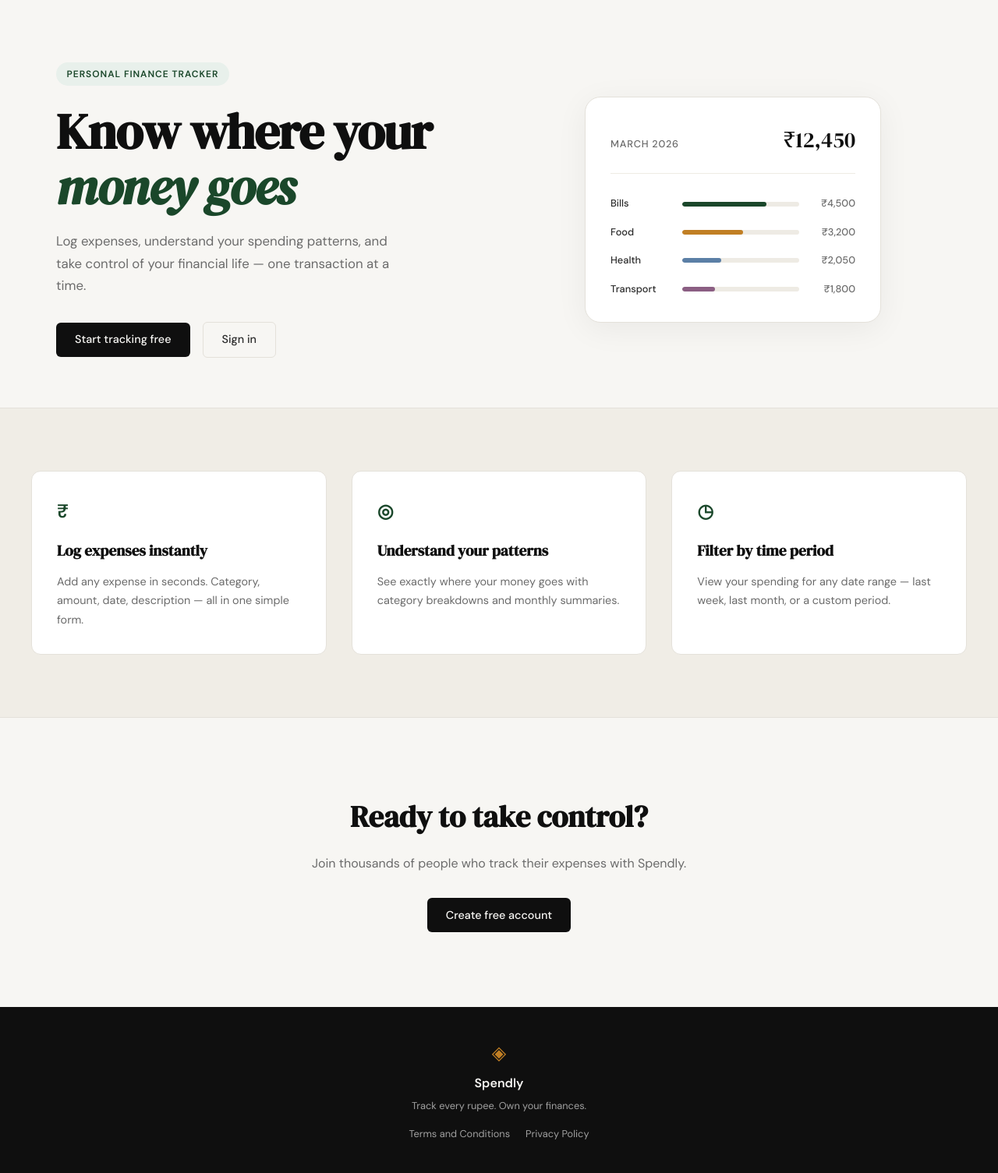
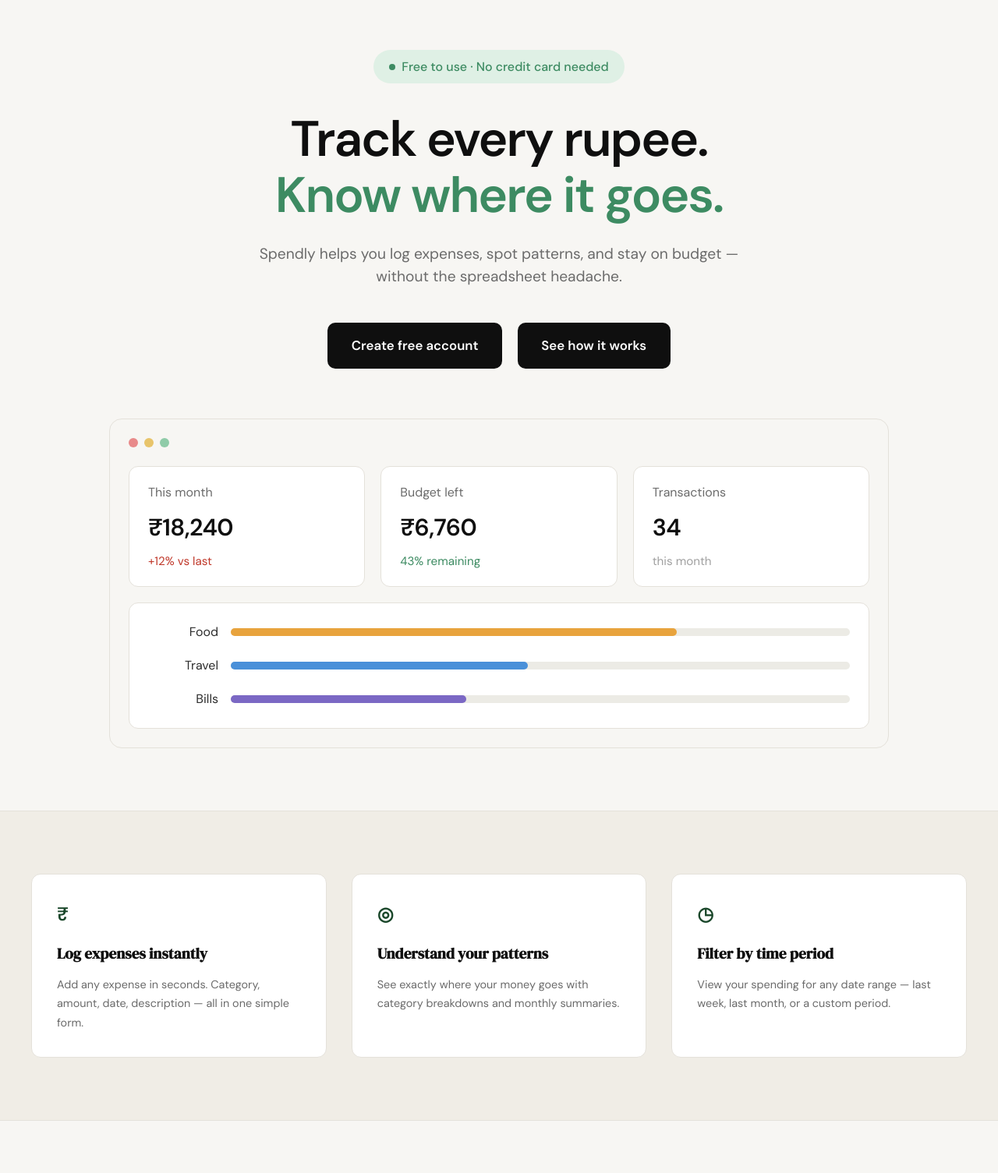
Before and after one commit to itsMayankVashistha/spendlyv1, a Flask app: page / in a window 1280 px wide. Shown: the part 61-1566 px from the top of the page at 78% size. Run offline with Flask 3, Linux system fonts and the light colour scheme.

Commit message:
landing: redesign hero section to match mockup
Co-Authored-By: Claude Opus 5 (1M context) <noreply@anthropic.com>

```diff
--- /dev/null
+++ b/static/css/landing.css
@@ -0,0 +1,205 @@
+/* ------------------------------------------------------------------ */
+/* Landing hero — overrides the base hero rules in style.css           */
+/* ------------------------------------------------------------------ */
+
+.hero {
+    display: block;
+    max-width: 1100px;
+    margin: 0 auto;
+    padding: 4rem 2rem 5rem;
+    text-align: center;
+    --hero-green: #3d8b62;
+}
+
+.hero-inner {
+    max-width: 780px;
+    margin: 0 auto;
+}
+
+/* Badge -------------------------------------------------------------- */
+
+.hero-badge {
+    display: inline-flex;
+    align-items: center;
+    gap: 0.5rem;
+    background: #dff0e5;
+    color: var(--hero-green);
+    font-size: 1rem;
+    font-weight: 500;
+    letter-spacing: 0;
+    text-transform: none;
+    padding: 0.55rem 1.25rem;
+    border-radius: 999px;
+    margin-bottom: 2.25rem;
+}
+
+.hero-badge::before {
+    content: "";
+    width: 8px;
+    height: 8px;
+    border-radius: 50%;
+    background: var(--hero-green);
+}
+
+/* Headline ----------------------------------------------------------- */
+
+.hero-title {
+    font-family: var(--font-body);
+    font-weight: 600;
+    font-size: clamp(2.4rem, 5.6vw, 4rem);
+    line-height: 1.12;
+    letter-spacing: -0.03em;
+    color: var(--ink);
+    margin-bottom: 1.5rem;
+}
+
+.hero-title .hero-title-accent {
+    display: block;
+    color: var(--hero-green);
+}
+
+.hero-subtitle {
+    font-size: 1.2rem;
+    line-height: 1.55;
+    color: var(--ink-muted);
+    max-width: 620px;
+    margin: 0 auto 2.75rem;
+}
+
+/* Actions ------------------------------------------------------------ */
+
+.hero-actions {
+    display: flex;
+    justify-content: center;
+    gap: 1.25rem;
+    flex-wrap: wrap;
+}
+
+.hero-actions .hero-btn {
+    display: inline-block;
+    background: var(--ink);
+    color: var(--paper-card);
+    font-size: 1.05rem;
+    font-weight: 600;
+    padding: 1rem 1.9rem;
+    border: none;
+    border-radius: 10px;
+    transition: opacity 0.2s;
+}
+
+.hero-actions .hero-btn:hover { opacity: 0.85; }
+
+/* Preview panel ------------------------------------------------------ */
+
+.hero-preview {
+    max-width: 1000px;
+    margin: 4rem auto 0;
+    background: var(--paper);
+    border: 1px solid var(--border);
+    border-radius: 16px;
+    padding: 1.5rem;
+    text-align: left;
+}
+
+.preview-dots {
+    display: flex;
+    gap: 0.5rem;
+    margin-bottom: 1.5rem;
+}
+
+.preview-dots span {
+    width: 12px;
+    height: 12px;
+    border-radius: 50%;
+}
+
+.preview-dots span:nth-child(1) { background: #e88a8a; }
+.preview-dots span:nth-child(2) { background: #e8c46a; }
+.preview-dots span:nth-child(3) { background: #8fcba8; }
+
+.preview-stats {
+    display: grid;
+    grid-template-columns: repeat(3, 1fr);
+    gap: 1.25rem;
+    margin-bottom: 1.25rem;
+}
+
+.preview-stat {
+    background: var(--paper-card);
+    border: 1px solid var(--border);
+    border-radius: 12px;
+    padding: 1.25rem 1.5rem;
+}
+
+.preview-stat-label {
+    font-size: 1rem;
+    color: var(--ink-muted);
+    margin-bottom: 0.5rem;
+}
+
+.preview-stat-value {
+    font-family: var(--font-body);
+    font-size: 1.9rem;
+    font-weight: 600;
+    letter-spacing: -0.02em;
+    color: var(--ink);
+    margin-bottom: 0.4rem;
+}
+
+.preview-stat-note { font-size: 0.95rem; color: var(--ink-faint); }
+.preview-stat-note.is-up { color: #c0392b; }
+.preview-stat-note.is-good { color: var(--hero-green); }
+
+/* Category bars ------------------------------------------------------ */
+
+.preview-bars {
+    background: var(--paper-card);
+    border: 1px solid var(--border);
+    border-radius: 12px;
+    padding: 1.5rem;
+    display: flex;
+    flex-direction: column;
+    gap: 1.1rem;
+}
+
+.preview-bar-row {
+    display: grid;
+    grid-template-columns: 90px 1fr;
+    align-items: center;
+    gap: 1rem;
+}
+
+.preview-bar-label {
+    font-size: 1rem;
+    color: var(--ink-soft);
+    text-align: right;
+}
+
+.preview-bar-track {
+    height: 10px;
+    background: #ecebe5;
+    border-radius: 999px;
+}
+
+.preview-bar-fill {
+    height: 100%;
+    border-radius: 999px;
+}
+
+.preview-bar-fill.is-food { background: #e8a33d; }
+.preview-bar-fill.is-travel { background: #4a90d9; }
+.preview-bar-fill.is-bills { background: #7b68c4; }
+
+/* Responsive --------------------------------------------------------- */
+
+@media (max-width: 860px) {
+    .hero { padding: 3rem 1.25rem 3.5rem; }
+    .hero-subtitle { font-size: 1.05rem; }
+    .preview-stats { grid-template-columns: 1fr; }
+    .hero-preview { margin-top: 2.5rem; }
+}
+
+@media (max-width: 520px) {
+    .hero-actions { flex-direction: column; align-items: stretch; }
+    .preview-bar-row { grid-template-columns: 70px 1fr; }
+}
--- a/templates/landing.html
+++ b/templates/landing.html
@@ -1,60 +1,72 @@
 {% extends "base.html" %}
 
 {% block title %}Spendly — Track Every Rupee{% endblock %}
+
+{% block head %}
+<link rel="stylesheet" href="{{ url_for('static', filename='css/landing.css') }}">
+{% endblock %}
 
 {% block content %}
 
 <section class="hero">
     <div class="hero-inner">
-        <div class="hero-badge">Personal Finance Tracker</div>
+        <div class="hero-badge">Free to use · No credit card needed</div>
         <h1 class="hero-title">
-            Know where your<br>
-            <em>money goes</em>
+            Track every rupee.
+            <span class="hero-title-accent">Know where it goes.</span>
         </h1>
         <p class="hero-subtitle">
-            Log expenses, understand your spending patterns,
-            and take control of your financial life —
-            one transaction at a time.
+            Spendly helps you log expenses, spot patterns, and stay
+            on budget — without the spreadsheet headache.
         </p>
         <div class="hero-actions">
-            <a href="{{ url_for('register') }}" class="btn-primary">Start tracking free</a>
-            <a href="{{ url_for('login') }}" class="btn-ghost">Sign in</a>
+            <a href="{{ url_for('register') }}" class="hero-btn">Create free account</a>
+            <a href="{{ url_for('login') }}" class="hero-btn">See how it works</a>
         </div>
     </div>
-    <div class="hero-visual">
-        <div class="mock-card">
-            <div class="mock-card-header">
-                <span class="mock-label">March 2026</span>
-                <span class="mock-total">₹12,450</span>
+
+    <div class="hero-preview">
+        <div class="preview-dots">
+            <span></span>
+            <span></span>
+            <span></span>
+        </div>
+
+        <div class="preview-stats">
+            <div class="preview-stat">
+                <p class="preview-stat-label">This month</p>
+                <p class="preview-stat-value">₹18,240</p>
+                <p class="preview-stat-note is-up">+12% vs last</p>
             </div>
-            <div class="mock-bars">
-                <div class="mock-bar-row">
-                    <span class="mock-cat">Bills</span>
-                    <div class="mock-bar-track">
-                        <div class="mock-bar" style="width: 72%"></div>
-                    </div>
-                    <span class="mock-amt">₹4,500</span>
+            <div class="preview-stat">
+                <p class="preview-stat-label">Budget left</p>
+                <p class="preview-stat-value">₹6,760</p>
+                <p class="preview-stat-note is-good">43% remaining</p>
+            </div>
+            <div class="preview-stat">
+                <p class="preview-stat-label">Transactions</p>
+                <p class="preview-stat-value">34</p>
+                <p class="preview-stat-note">this month</p>
+            </div>
+        </div>
+
+        <div class="preview-bars">
+            <div class="preview-bar-row">
+                <span class="preview-bar-label">Food</span>
+                <div class="preview-bar-track">
+                    <div class="preview-bar-fill is-food" style="width: 72%"></div>
                 </div>
-                <div class="mock-bar-row">
-                    <span class="mock-cat">Food</span>
-                    <div class="mock-bar-track">
-                        <div class="mock-bar mock-bar-2" style="width: 52%"></div>
-                    </div>
-                    <span class="mock-amt">₹3,200</span>
+            </div>
+            <div class="preview-bar-row">
+                <span class="preview-bar-label">Travel</span>
+                <div class="preview-bar-track">
+                    <div class="preview-bar-fill is-travel" style="width: 48%"></div>
                 </div>
-                <div class="mock-bar-row">
-                    <span class="mock-cat">Health</span>
-                    <div class="mock-bar-track">
-                        <div class="mock-bar mock-bar-3" style="width: 33%"></div>
-                    </div>
-                    <span class="mock-amt">₹2,050</span>
-                </div>
-                <div class="mock-bar-row">
-                    <span class="mock-cat">Transport</span>
-                    <div class="mock-bar-track">
-                        <div class="mock-bar mock-bar-4" style="width: 28%"></div>
-                    </div>
-                    <span class="mock-amt">₹1,800</span>
+            </div>
+            <div class="preview-bar-row">
+                <span class="preview-bar-label">Bills</span>
+                <div class="preview-bar-track">
+                    <div class="preview-bar-fill is-bills" style="width: 38%"></div>
                 </div>
             </div>
         </div>
```
